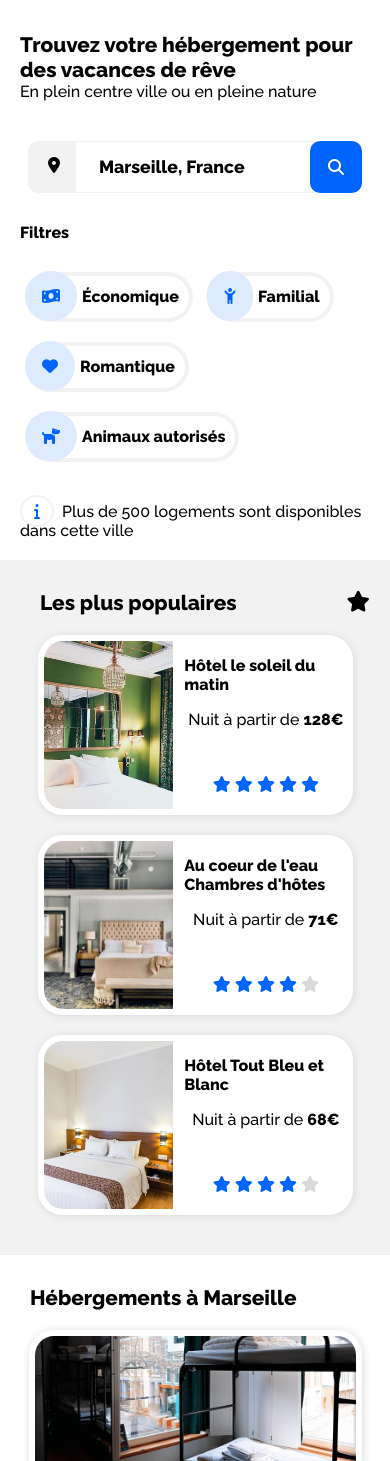
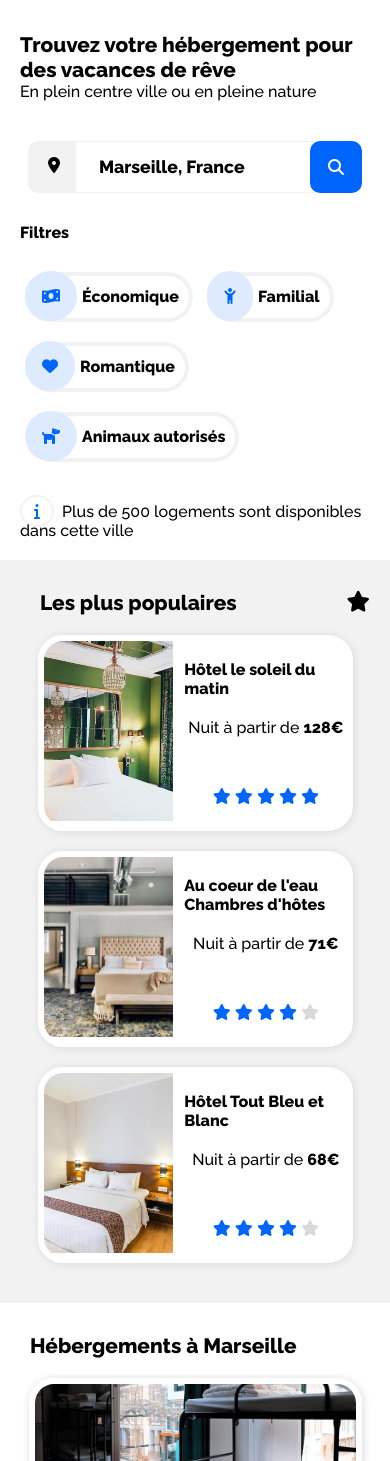
Before and after one commit to francoisvedrines/P2-Booki, a plain HTML site: page index.html in a window 390 px wide. Shown: the part 139-1600 px from the top of the page. Drawn offline with Linux system fonts and the light colour scheme.

Commit message:
correctif responsive

```diff
--- a/css/style.css
+++ b/css/style.css
@@ -254,7 +254,7 @@ input , input::placeholder {
 }
 
 #container section {
-    margin:auto 20px;
+    margin:20px;
 }
 
 #lodging {
@@ -328,7 +328,6 @@ input , input::placeholder {
 
 #popular a {
     display: flex;
-    height: 180px;
 }
 #popular a div:first-child {
     width: 45%;
```
